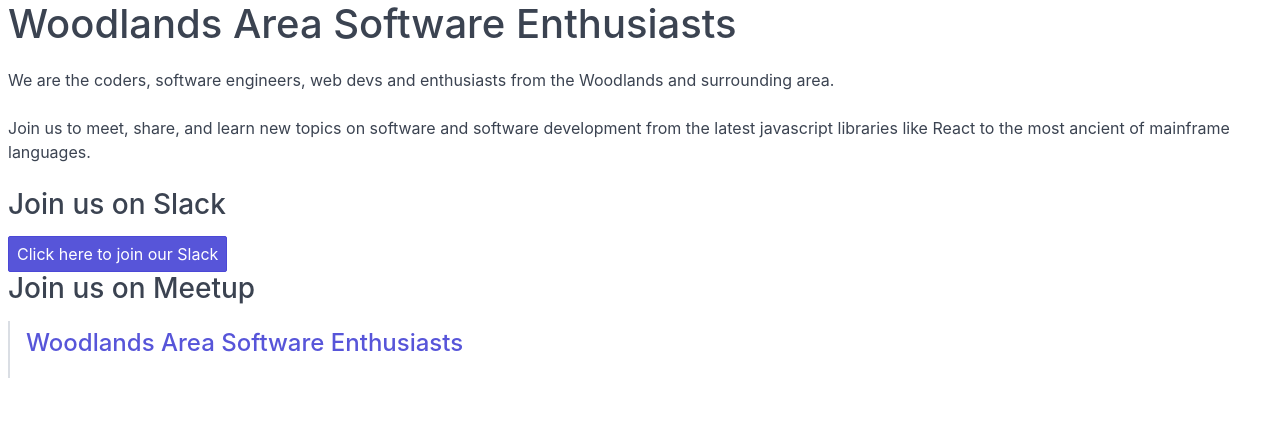
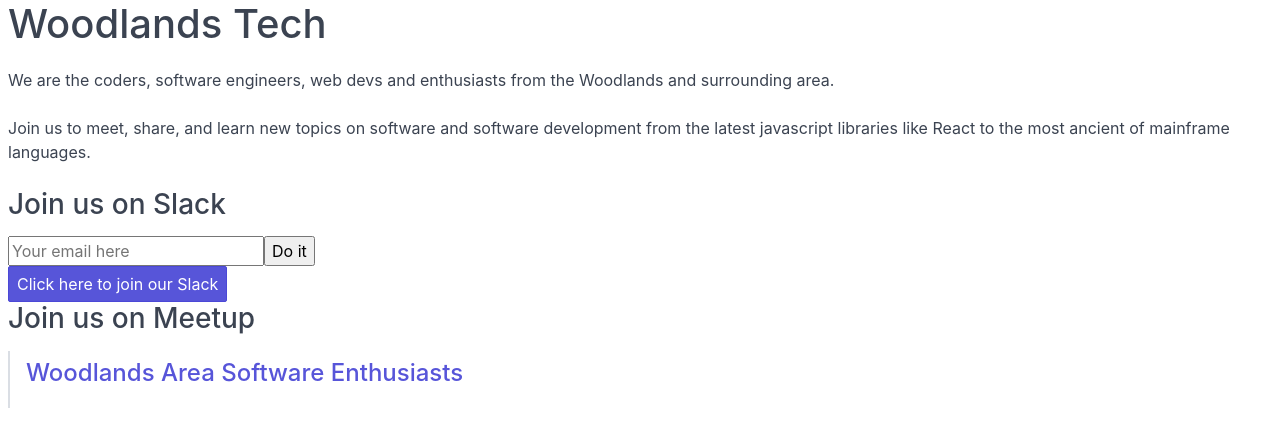
Before and after one commit to adamlacoste/woodlandstech.org, a Gatsby site: page / in a window 1280 px wide. Built offline with nearby package versions, Linux system fonts and the light colour scheme; Gatsby itself is replaced by a stand-in of ours; a script that the page names is missing.

Commit message:
Add invite form

```diff
--- a/package.json
+++ b/package.json
@@ -11,6 +11,7 @@
     "gatsby-source-filesystem": "next",
     "gatsby-transformer-remark": "next",
     "node-sass": "^4.9.0",
+    "query-string": "^6.1.0",
     "react": "^16.3.2",
     "react-dom": "^16.3.2",
     "react-helmet": "^5.2.0",
--- a/src/pages/index.js
+++ b/src/pages/index.js
@@ -1,6 +1,7 @@
 import React from "react"
+import Helmet from "react-helmet"
+
 import Layout from "../components/layout"
-import Helmet from "react-helmet"
 
 import "../styles/main.scss"
 
@@ -8,7 +9,7 @@ const IndexRoute = () => {
   return (
     <Layout>
       <div>
-        <h1>Woodlands Area Software Enthusiasts</h1>
+        <h1>Woodlands Tech</h1>
         <p>
           We are the coders, software engineers, web devs and enthusiasts from the Woodlands and
           surrounding area.
@@ -20,6 +21,11 @@ const IndexRoute = () => {
         </p>
 
         <h3>Join us on Slack</h3>
+
+        <form action="https://us-central1-woodlandstech-invite.cloudfunctions.net/generateInvite" method="POST">
+          <input type="email" name="email" placeholder="Your email here" />
+          <button type="submit">Do it</button>
+        </form>
 
         <a className="btn btn-primary" href="https://join.slack.com/t/notwoodlandstech/shared_invite/enQtMzg2NTYyMTQyMTAwLWUwODg1YzAxYjA0OTk4YTlmNjk3ZjRkZTFlMDRkY2ViZTc3N2QxMmU3MzE2YmM2MWNjZTI4Yzc3YjNkMjMwYjk">
           Click here to join our Slack
--- a/src/styles/main.scss
+++ b/src/styles/main.scss
@@ -1,6 +1,5 @@
 @import "node_modules/spectre.css/src/spectre";
 @import "node_modules/spectre.css/src/_icons.scss";
-
 
 .embedly-card-hug {
   margin: 5px 0 !important;
```
Also changed, not shown: src/pages/invited.js (added, +27 -0 lines), 1 other file.
